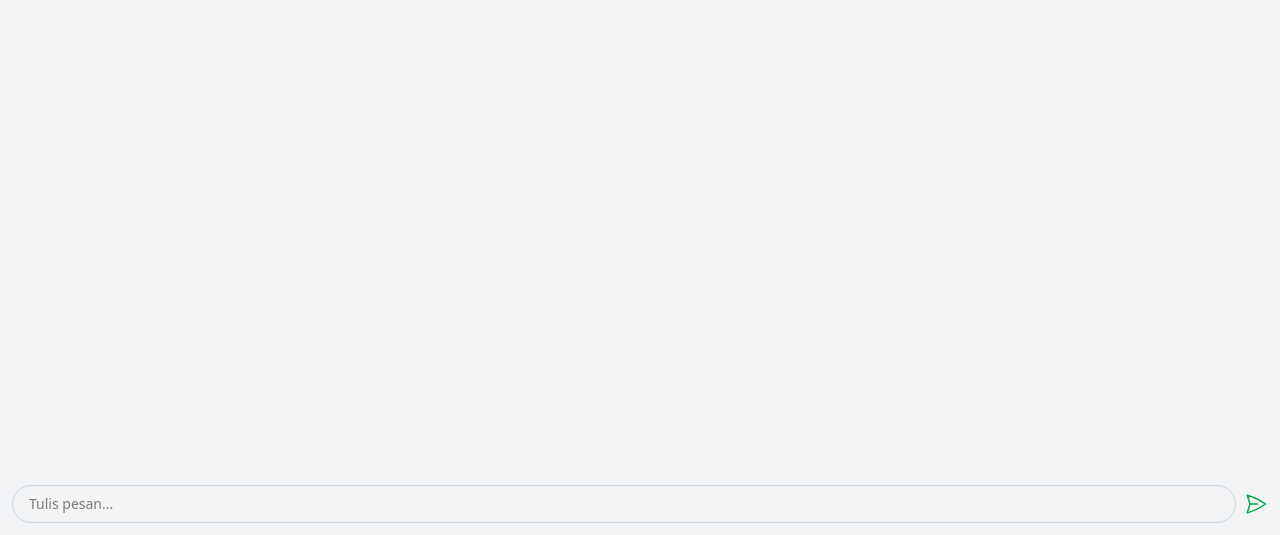
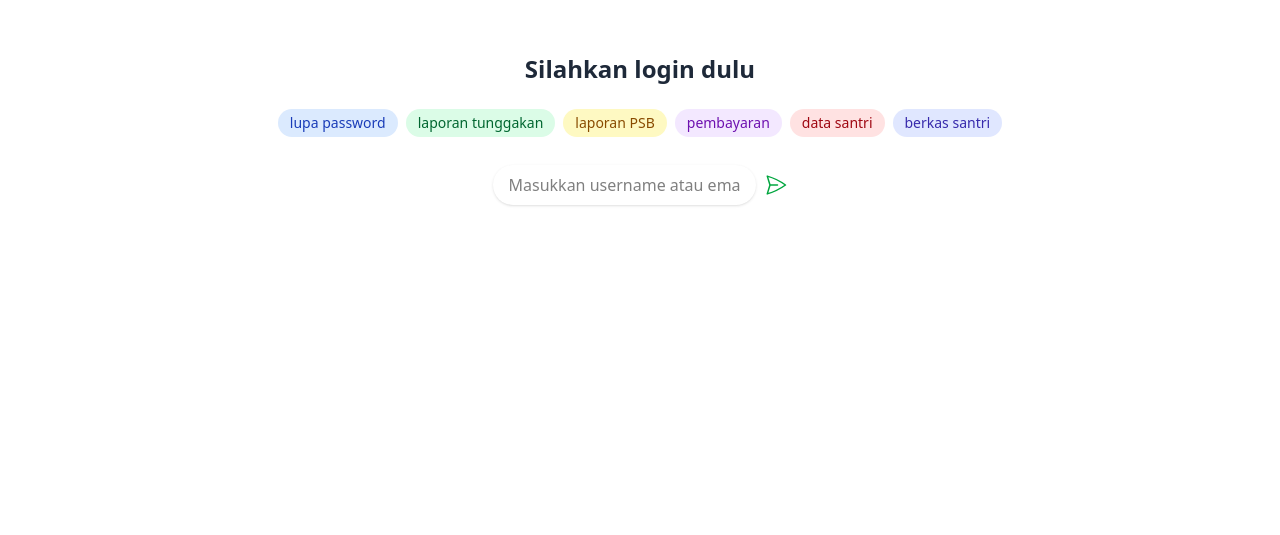
Before and after one commit to MuhammadSyamsi/chat, a React (Vite) app: page / in a window 1280 px wide. Shown: the part 265-800 px from the top of the page. Built offline with nearby package versions, Linux system fonts and the light colour scheme.

Commit message:
penambahan halaman login

```diff
--- a/src/App.jsx
+++ b/src/App.jsx
@@ -2,26 +2,19 @@ import { useState } from 'react'
 import './App.css'
 import ChatMessage from './ChatMessage'
 import Sidebar from './Sidebar'
+import Login from './login'
 
 const App = () => {
   const [showSidebar, setShowSidebar] = useState(false)
-  const [messages, setMessages] = useState([ ])
+  const [messages, setMessages] = useState([])
+  const [showLogin, setLogin] = useState(true);
 
   const [input, setInput] = useState('')
-  // const [isSuccess, setIsSuccess] = useState(false);
 
   const sendMessage = () => {
     if (input.trim() === '') return
     setInput('')
     setMessages([...messages, { id: Date.now(), text: input, sender: 'me' }])
-
-    // const handleLogin = () => {
-      // Simulasikan login berhasil
-      // (Ganti dengan logika login asli kamu)
-      // setIsSuccess(true);
-
-    // Sembunyikan pesan setelah 3 detik
-    // setTimeout(() => setIsSuccess(false), 3000);
   }
 
   return (
@@ -29,8 +22,12 @@ const App = () => {
       {showSidebar && <Sidebar />}
 
       <div className="flex flex-col flex-1 bg-white">
+        {showLogin && (
+          <div className="fixed inset-0 z-50 bg-gray-100 flex items-center justify-center">
+            <Login />
+          </div>
+        )}
         <div className="w-full h-full flex flex-col bg-white">
-    {/* {isSuccess && ( */}
           {/* Header */}
           <div className="bg-green-600 text-white p-4 font-semibold hidden">
             Kontak
@@ -41,16 +38,11 @@ const App = () => {
               <ChatMessage key={msg.id} text={msg.text} sender={msg.sender} />
             ))}
           </div>
-      {/* )} */}
 
           {/* Input Area */}
           <div className="flex items-center gap-2 p-3 bg-gray-100">
             <textarea
-            className="
-    flex-1 px-4 py-2 rounded-full border border-gray-300
-    focus:outline-none focus:ring-2 focus:ring-green-500
-    resize-none overflow-hidden text-sm
-  "
+              className="flex-1 px-4 py-2 rounded-full bg-white shadow-sm focus:outline-none focus:ring-2 focus:ring-green-500 resize-none overflow-hidden text-sm"
               value={input}
               onChange={(e) => setInput(e.target.value)}
               placeholder="Tulis pesan..."
@@ -65,7 +57,6 @@ const App = () => {
               <svg xmlns="http://www.w3.org/2000/svg" fill="none" viewBox="0 0 24 24" strokeWidth={1.5} stroke="currentColor" className="size-6">
                 <path strokeLinecap="round" strokeLinejoin="round" d="M6 12 3.269 3.125A59.769 59.769 0 0 1 21.485 12 59.768 59.768 0 0 1 3.27 20.875L5.999 12Zm0 0h7.5" />
               </svg>
-
             </button>
           </div>
         </div>
--- a/src/Sidebar.jsx
+++ b/src/Sidebar.jsx
@@ -6,7 +6,7 @@ const Sidebar = () => {
   ]
 
   return (
-    <div className="w-120 h-full bg-white flex flex-col">
+    <div className="w-80 h-full bg-grey flex flex-col border-r border-gray-200">
       {/* Header Profile */}
       <div className="p-4 border-b bg-green-600 text-white font-semibold">
         Yayasan Darul Hijrah
@@ -17,7 +17,7 @@ const Sidebar = () => {
         {chats.map((chat) => (
           <div
             key={chat.id}
-            className="px-4 py-3 hover:bg-gray-100 cursor-pointer"
+            className={`m-4 rounded-full px-4 py-3 hover:bg-white text-left cursor-pointer ${isDisabled ? 'pointer-events-none bg-white/50' : 'bg-white/70'}`}
           >
             <div className="font-medium">{chat.name}</div>
             <div className="text-sm text-gray-500 truncate">
--- /dev/null
+++ b/src/login.jsx
@@ -0,0 +1,48 @@
+export default function Login() {
+    return (
+        <div className="min-h-screen w-full flex flex-col items-center justify-center bg-white px-4">
+            <h1 className="text-2xl font-semibold mb-6 text-gray-800">
+                Silahkan login dulu
+            </h1>
+
+            <div className="flex flex-wrap justify-center gap-2">
+                <span className="bg-blue-100 text-blue-800 text-sm font-medium px-3 py-1 rounded-full">
+                    lupa password
+                </span>
+                <span className="bg-green-100 text-green-800 text-sm font-medium px-3 py-1 rounded-full">
+                    laporan tunggakan
+                </span>
+                <span className="bg-yellow-100 text-yellow-800 text-sm font-medium px-3 py-1 rounded-full">
+                    laporan PSB
+                </span>
+                <span className="bg-purple-100 text-purple-800 text-sm font-medium px-3 py-1 rounded-full">
+                    pembayaran
+                </span>
+                <span className="bg-red-100 text-red-800 text-sm font-medium px-3 py-1 rounded-full">
+                    data santri
+                </span>
+                <span className="bg-indigo-100 text-indigo-800 text-sm font-medium px-3 py-1 rounded-full">
+                    berkas santri
+                </span>
+            </div>
+            <div className="flex flex-row items-center gap-2 p-3 mt-4">
+                <input
+                    type="text"
+                    onChange={(e) => setInput(e.target.value)}
+                    placeholder="Masukkan username atau email"
+                    className="flex px-4 py-2 rounded-full bg-white shadow-sm focus:outline-none focus:ring-2 focus:ring-green-500 resize-none overflow-hidden text-md"
+                    rows={1}
+                />
+                <button
+                    className="text-green-600 hover:text-green-700"
+                    title="Kirim"
+                >
+                    {/* Ikon kirim pakai Unicode atau bisa ganti SVG */}
+                    <svg xmlns="http://www.w3.org/2000/svg" fill="none" viewBox="0 0 24 24" strokeWidth={1.5} stroke="currentColor" className="size-6">
+                        <path strokeLinecap="round" strokeLinejoin="round" d="M6 12 3.269 3.125A59.769 59.769 0 0 1 21.485 12 59.768 59.768 0 0 1 3.27 20.875L5.999 12Zm0 0h7.5" />
+                    </svg>
+                </button>
+            </div>
+        </div>
+    );
+}
```
Lines whose indentation alone changed are shown as unchanged.
